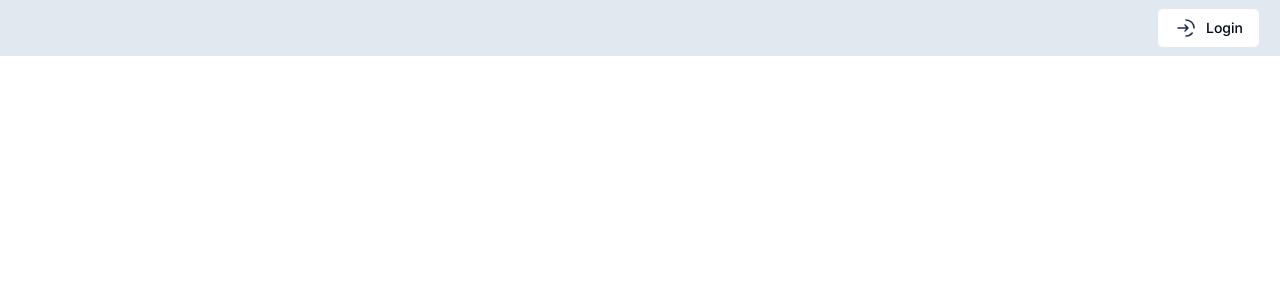
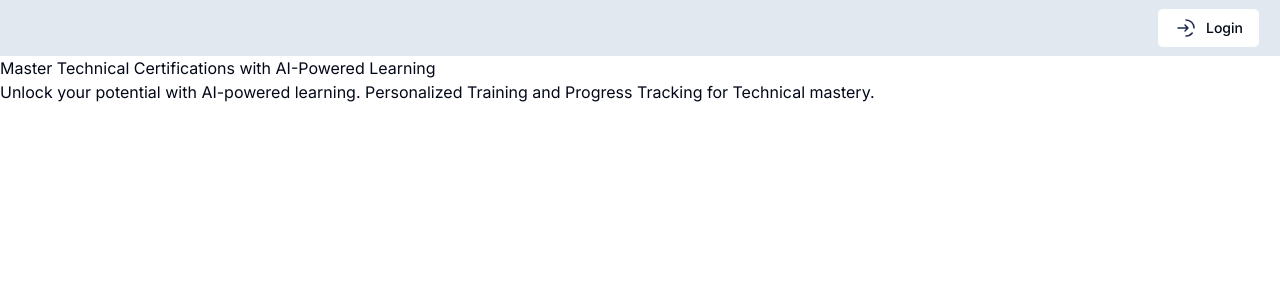
Before and after one commit to mdgdeveloper/eneas-front-v1, a Next.js app: page / in a window 1280 px wide. Shown: the top 300 px of the page. Built offline with nearby package versions, Linux system fonts and the light colour scheme.

Commit message:
main-page: update main page

```diff
--- a/app/page.tsx
+++ b/app/page.tsx
@@ -4,6 +4,14 @@ import Image from "next/image";
 export default function Home() {
   return (
     <main>
+      {/* Logo Block */}
+      <div>
+        Master Technical Certifications with AI-Powered Learning
+      </div>
+      <div>
+        Unlock your potential with AI-powered learning. Personalized Training and Progress Tracking for Technical mastery.
+      </div>
+      {/* Buttons */}
 
     </main>
   );
```
